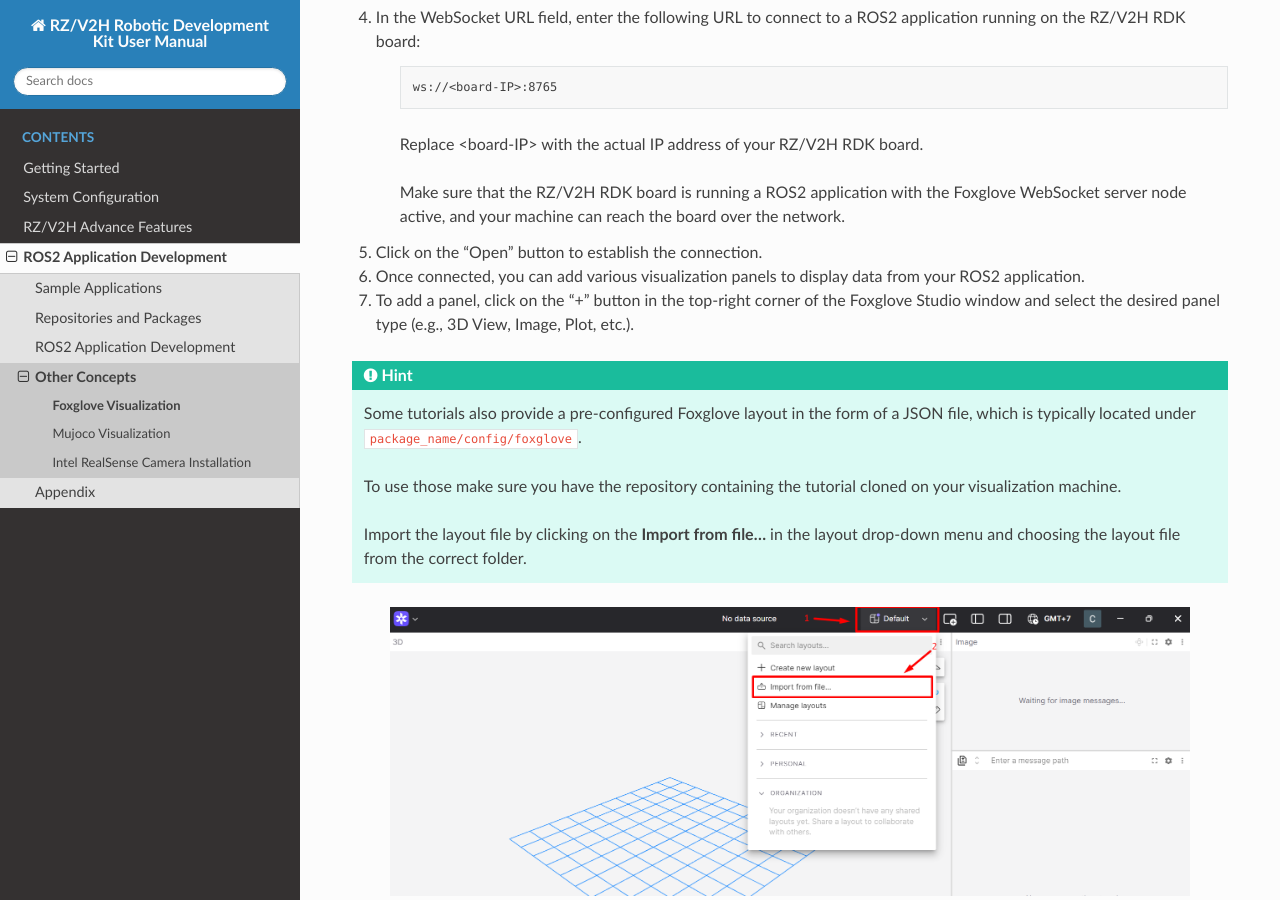
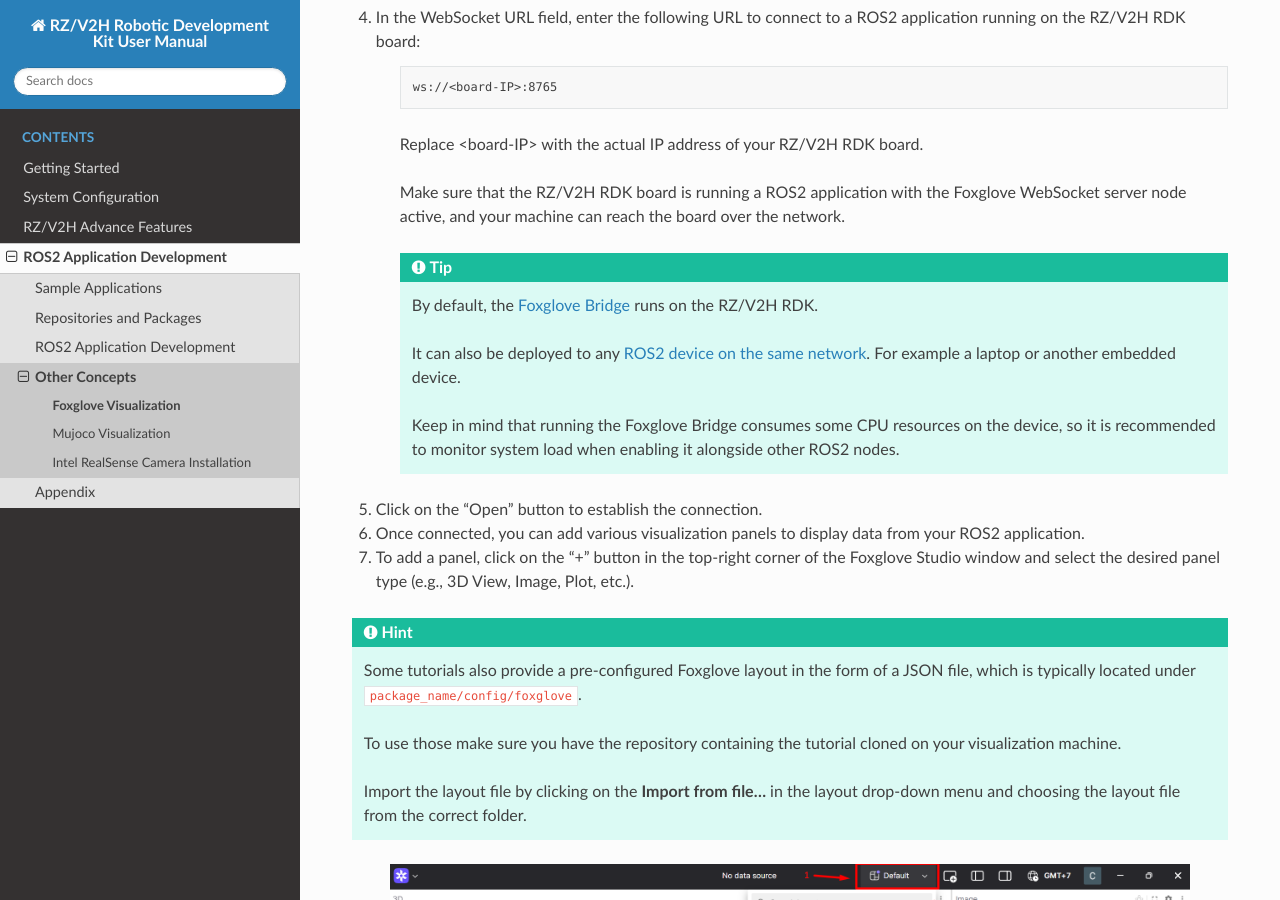
Before and after one commit to renesas-rdk/rzv2h_rdk_documentation, a Sphinx documentation site: the page built from source/3_ros2_development/visualization_foxglove.rst, in a window 1280 px wide and 900 px high, scrolled down 514 px. Built offline with Sphinx 7.4.7 and the Read the Docs theme 3.1.0, drawn with Linux system fonts in a browser that asks for light colours.

Commit message:
doc: Add tip when using the Foxglove to prevent high CPU load
Signed-off-by: Cong Nguyen <cong.nguyen.zn@renesas.com>

```diff
--- a/source/3_ros2_development/visualization_foxglove.rst
+++ b/source/3_ros2_development/visualization_foxglove.rst
@@ -31,6 +31,14 @@
 
     Make sure that the RZ/V2H RDK board is running a ROS2 application with the Foxglove WebSocket server node active, and your machine can reach the board over the network.
 
+    .. tip::
+
+        By default, the `Foxglove Bridge <https://docs.foxglove.dev/docs/visualization/ros-foxglove-bridge>`_ runs on the RZ/V2H RDK.
+
+        It can also be deployed to any `ROS2 device on the same network <https://docs.ros.org/en/jazzy/Concepts/Intermediate/About-Domain-ID.html>`_. For example a laptop or another embedded device.
+
+        Keep in mind that running the Foxglove Bridge consumes some CPU resources on the device, so it is recommended to monitor system load when enabling it alongside other ROS2 nodes.
+
 5. Click on the "Open" button to establish the connection.
 
 6. Once connected, you can add various visualization panels to display data from your ROS2 application.
@@ -40,7 +48,6 @@
 .. hint::
 
     Some tutorials also provide a pre-configured Foxglove layout in the form of a JSON file, which is typically located under ``package_name/config/foxglove``.
-
 
     To use those make sure you have the repository containing the tutorial cloned on your visualization machine.
 
```
